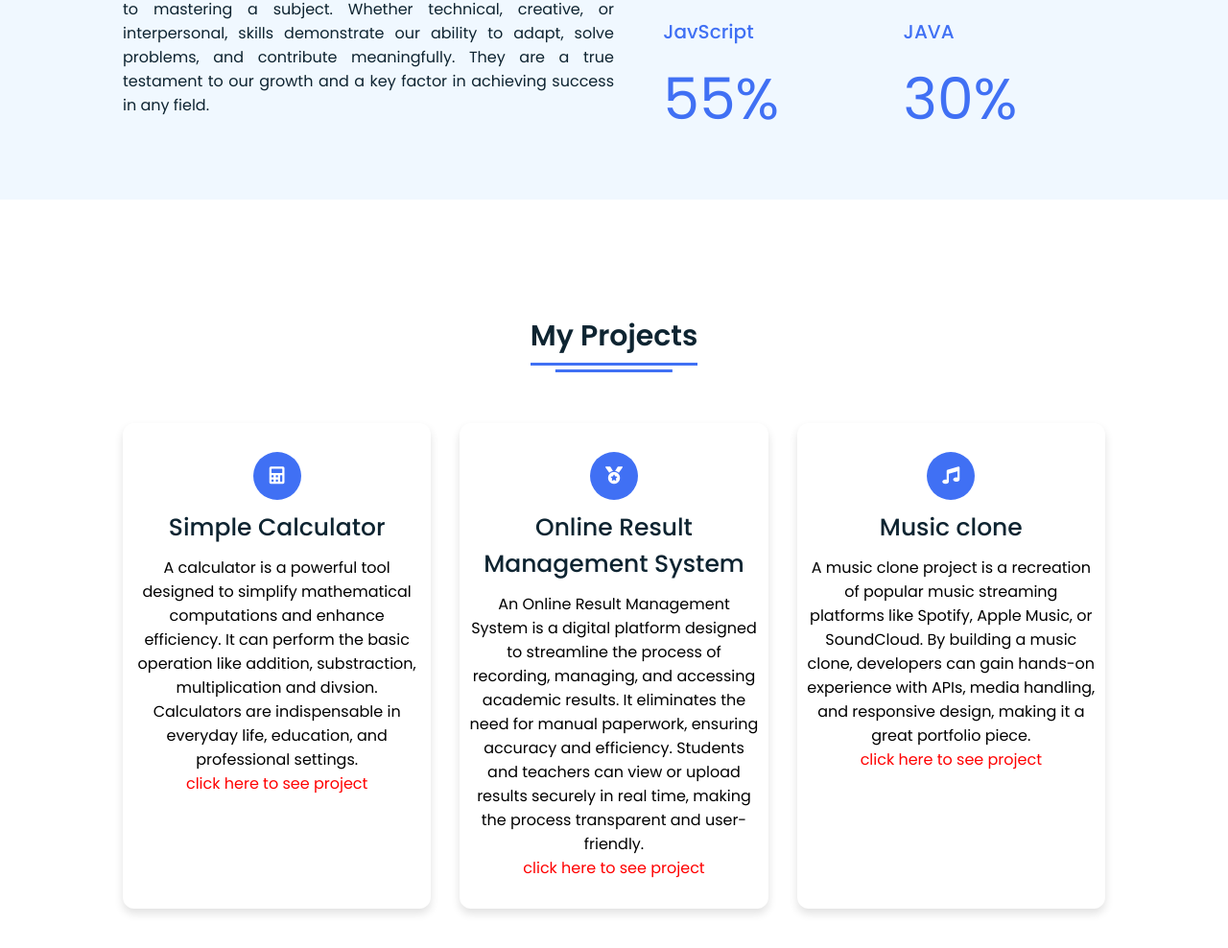
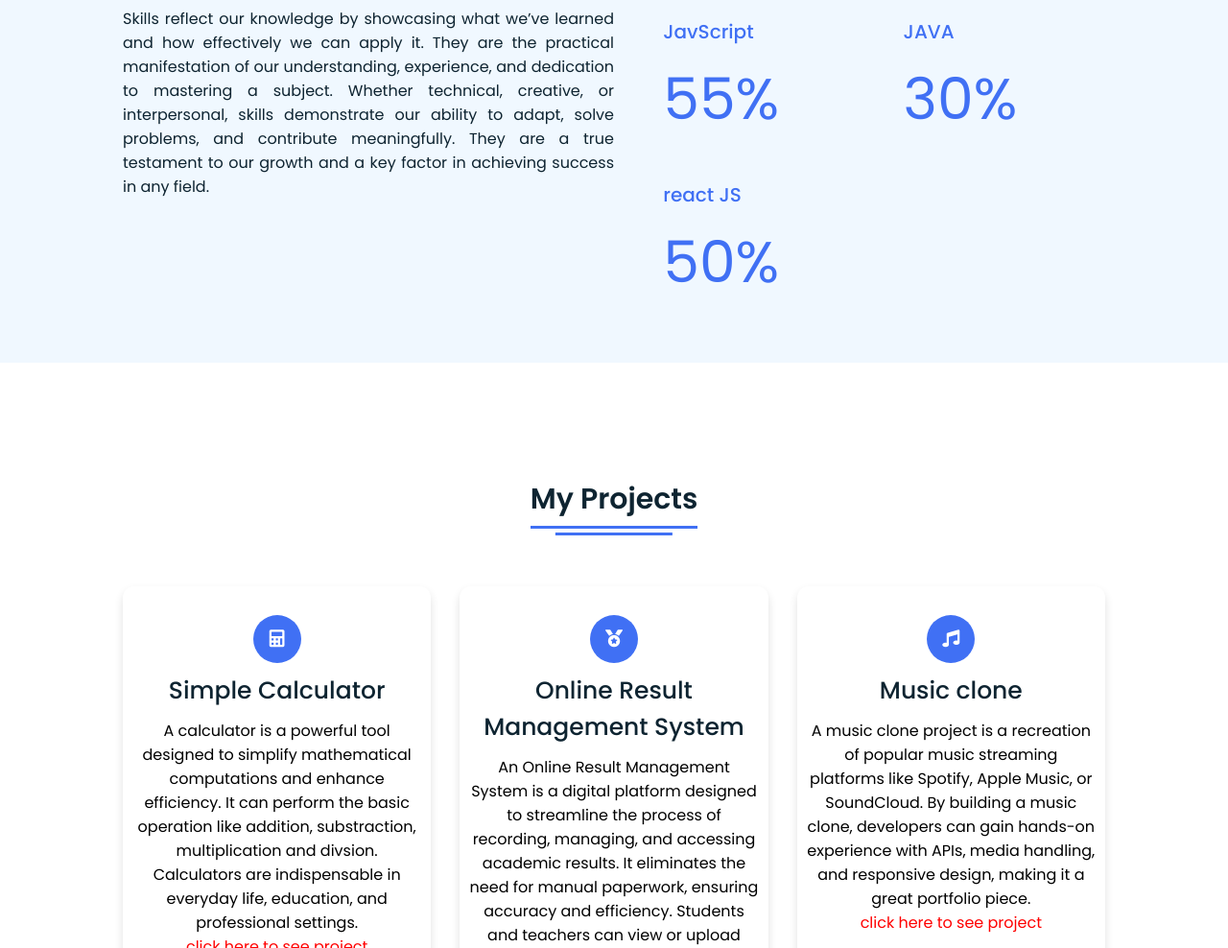
Before and after one commit to Sumit-kumar-singh312005/Sumit-portfolio, a plain HTML site: page index.html in a window 1280 px wide. Shown: the part 1805-2793 px from the top of the page at 96% size. Drawn offline with Linux system fonts and the light colour scheme.

Commit message:
Update index.html

```diff
--- a/index.html
+++ b/index.html
@@ -119,6 +119,10 @@
             <div class="topic">JAVA</div>
             <div class="per">30%</div>
           </div>
+           <div class="box">
+            <div class="topic">react JS</div>
+            <div class="per">50%</div>
+          </div>
         </div>
       </div>
     </div>
```
